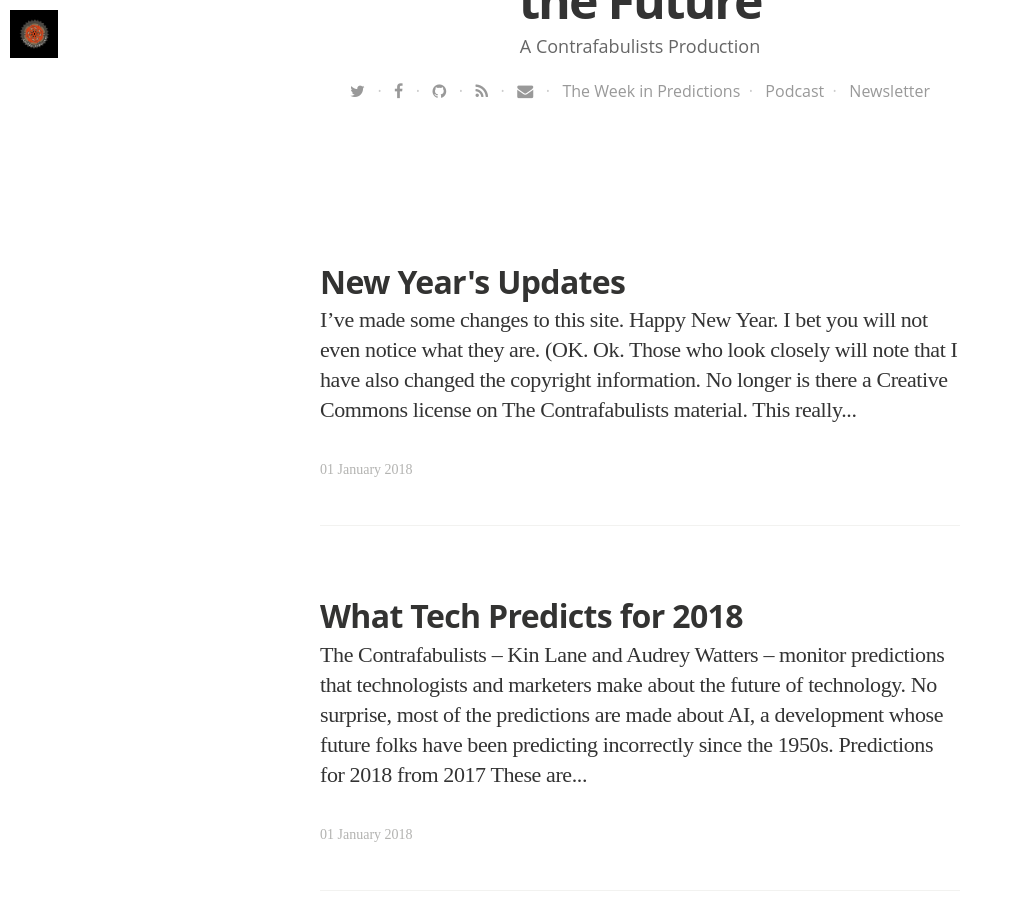
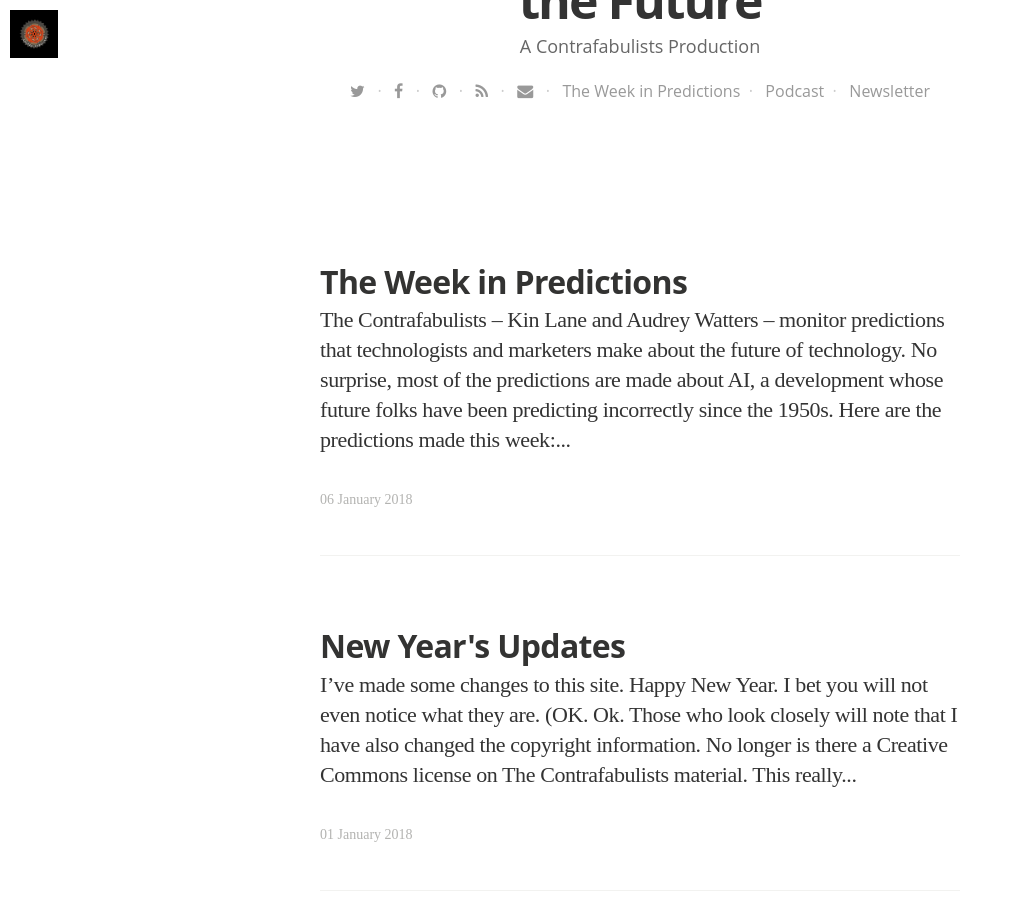
Before and after one commit to Contrafabulists/predictions, a Jekyll site: the page built from blog/index.html, in a window 1280 px wide and 900 px high, scrolled down 609 px. Shown: the whole window, without its empty margins (0-1013 px from the left). Built offline with Jekyll 4.4.1, drawn with Linux system fonts in a browser that asks for light colours; nearby versions of some CDN libraries; some web fonts are replaced; the list of posts is cut into pages by our own code; some of the changed text lies outside the part shown.

Commit message:
new article

```diff
--- /dev/null
+++ b/_posts/2018-01-06-week-in-predictions.html
@@ -0,0 +1,27 @@
+---
+layout: post
+title: "The Week in Predictions"
+date: 2018-01-06 09:50:00 +0000
+tags:
+image: https://s3.amazonaws.com/contrafabulists/2018-01-06-owl.jpg
+imagecredits: https://www.flickr.com/photos/petermgriffin/7257604030
+---
+<p><em><a href="http://contrafabulists.com">The Contrafabulists</a> &#8211; <a href="http://kinlane.com">Kin Lane</a> and <a href="http://audreywatters.com">Audrey Watters</a> &#8211; monitor predictions that technologists and marketers make about the future of technology. No surprise, most of the predictions are made about AI, a development whose future folks have been predicting incorrectly since the 1950s.</em></p>
+
+<p><em>Here are the predictions made this week:</em></p>
+
+<p><a href="https://paleofuture.gizmodo.com/predictions-for-the-year-2018-from-the-20th-century-1821285149">From Paleofuture</a>: &#8220;Predictions for the Year 2018 From the 20th Century.&#8221;</p>
+
+<p>&#8220;Some 2018 Predictions&#8221; <a href="https://hapgood.us/2017/12/30/some-2018-predictions/">from Washington State University&#8217;s Mike Caulfield</a>.</p>
+
+<p><a href="https://www.eschoolnews.com/2018/01/01/2018-trends-report/">Via eSchool News</a>: &#8220;25 education trends for 2018.&#8221; </p>
+
+<p><a href="https://www.edsurge.com/news/2018-01-02-measuring-learning-will-be-key-to-improving-it-in-2018">According to Edsurge</a>, &#8220;Measuring Learning Will Be Key to Improving It in 2018.&#8221;</p>
+
+<p><a href="https://www.edsurge.com/news/2018-01-03-4-augmented-and-virtual-reality-projects-that-point-to-the-future-of-education">Folks really really really want AR and VR to be a thing</a> &#8211; this year as in the past. <a href="https://www.technologyreview.com/s/609649/five-of-the-coolest-looking-vr-and-ar-headsets-apps-and-more-coming-in-2018/">According to MIT Technology Review</a>, these are &#8220;Five of the Coolest-Looking VR and AR Headsets, Apps, and More Coming in 2018.&#8221;</p>
+
+<p><a href="https://futurism.com/california-officially-planning-ban-polluting-cars-2040/">Via Futurism</a>: &#8220;California Is Officially Planning to Ban Polluting Cars by 2040.&#8221;</p>
+
+<p><a href="http://fortune.com/2018/01/02/amazon-will-buy-target-gene-munster/">Via Fortune</a>: &#8220;Amazon Will Buy Target in 2018, Tech Analyst Predicts.&#8221; <a href="http://www.businessinsider.com/apple-potential-merger-acquisition-candidates-aapl-2017-12">From Business Insider</a>: &#8220;There is a 40% chance Apple will acquire Netflix, according to Citi.&#8221;</p>
+
+<p>&#8220;Does Life In 2018 Live up to What We Predicted a Century Ago?&#8221; <a href="https://futurism.com/2018-looking-back-century/">asks Futurism</a>.</p>
--- a/index.html
+++ b/index.html
@@ -7,7 +7,7 @@
 
 <p>This Contrafabulist project will track the predictions being made about the future of science and technology. Who's right? Who's wrong? And who are the loudest voices shaping not so much the future itself as much as our <em>imagination</em> about what the future is supposed to look like?</p>
 
-<p><strong>The Week in Predictions</strong>: <a href="http://predictions.contrafabulists.com/2017/12/30/week-in-predictions">30 December 2017</a></p>
+<p><strong>The Week in Predictions</strong>: <a href="http://predictions.contrafabulists.com/2018/01/06/week-in-predictions">6 January 2018</a></p>
 
 <p><strong>The Year in Predictions</strong>: <a href="http://predictions.contrafabulists.com/2018/01/01/2018-in-predictions">What Tech Predicts for 2018</a></p>
 
```
